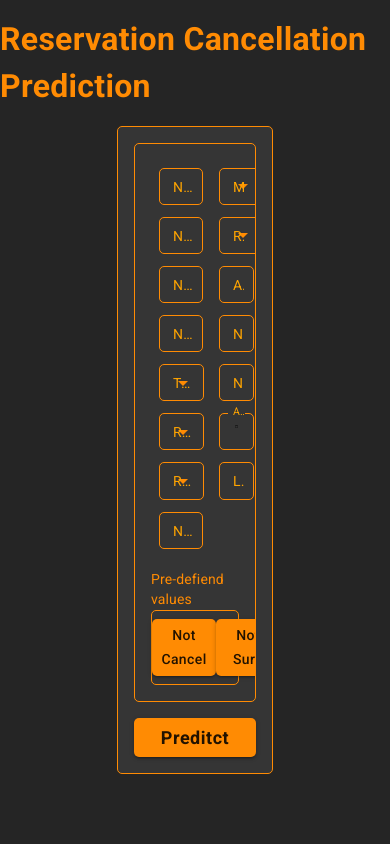
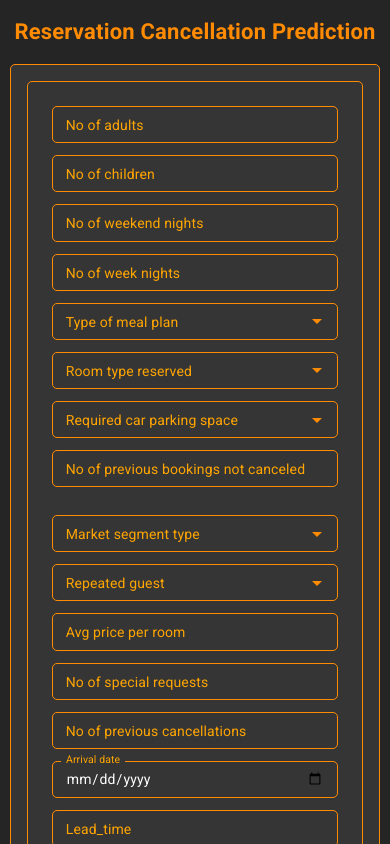
Before and after one commit to RizniMohamed/rcp_frontend, a React (Create React App) app: page / in a window 390 px wide. Shown: the top 844 px of the page. Built offline with nearby package versions, Linux system fonts and the light colour scheme.

Commit message:
mobile css added

```diff
--- a/src/App.js
+++ b/src/App.js
@@ -3,6 +3,8 @@ import * as Yup from 'yup';
 import { useFormik } from 'formik';
 import { useState } from "react";
 import { get_booking_status } from './api'
+import { useTheme } from '@mui/material/styles';
+import useMediaQuery from '@mui/material/useMediaQuery';
 
 const validationSchema = Yup.object({
   no_of_weekend_nights: Yup.number().typeError("Must be a number").required('Required!'),
@@ -24,6 +26,10 @@ const validationSchema = Yup.object({
 });
 
 function App() {
+
+  const theme = useTheme();
+  const isSmallScreen = useMediaQuery(theme.breakpoints.down('sm'));
+
 
   const [load, setLoad] = useState(false)
   const [result, setResult] = useState(null)
@@ -213,7 +219,7 @@ function App() {
     <Box display='flex' alignItems='center' flexDirection='column' sx={style_scroll}>
       <Typography
         fontWeight={700}
-        fontSize={32}
+        fontSize={isSmallScreen ? 22 :32}
         color="primary"
         marginY={2}
       >
@@ -221,13 +227,13 @@ function App() {
       </Typography>
 
 
-      <Box width="40%" border="1px solid #FF8B03" borderRadius={1} padding={2} bgcolor="#353535" >
+      <Box width={isSmallScreen ? "95%" : "40%"} border="1px solid #FF8B03" borderRadius={1} padding={2} bgcolor="#353535" >
         <form onSubmit={formik.handleSubmit}>
 
           {load && !result && <Box sx={{ width: '100%' }}>
             <Typography
               fontWeight={700}
-              fontSize={28}
+              fontSize={isSmallScreen ? 18 : 28}
               color="primary"
               marginBottom={2}
               textAlign='center'
@@ -240,14 +246,14 @@ function App() {
           {result && <Box display="flex" alignItems="center" flexDirection="column">
             <Typography
               fontWeight={700}
-              fontSize={28}
+              fontSize={isSmallScreen ? 18 : 28}
               color="primary"
               textAlign='center'
             >
               Predicted Result
             </Typography>
             <Slider
-              sx={{ width: "80%", marginTop: 6, marginX: 4 }}
+              sx={{ width: isSmallScreen? "60%" : "80%", marginTop: 6, marginX: 4 }}
               disabled
               value={result}
               marks={[
@@ -267,7 +273,7 @@ function App() {
 
           {!load && !result && <Box overflow="auto" border="1px solid #FF8B03" padding={2} borderRadius={1} sx={style_scroll} display="flex" flexDirection="column" justifyContent="space-evenly">
 
-            <Box display="flex" justifyContent="space-evenly" >
+            <Box display="flex" justifyContent="space-evenly" flexDirection={isSmallScreen ? "column" : "row"}>
               <Box margin={1} minWidth="50%">
 
                 <TextField
@@ -542,19 +548,19 @@ function App() {
             <Box display="flex" justifyContent="space-evenly" border="1px solid #FF8B03" paddingY={1} borderRadius={1} >
 
               <Tooltip title={get_tooltip(1)}>
-                <Button color="primary" variant="contained" size="small" onClick={() => set_predifend(1)} sx={{ width: 100, fontWeight: 500, fontSize: 14 }}>
+                <Button color="primary" variant="contained" size="small" onClick={() => set_predifend(1)} sx={{ width: isSmallScreen ? 80 : 100, fontWeight: 500, fontSize: 11 }}>
                   Not Cancel
                 </Button>
               </Tooltip>
 
               <Tooltip title={get_tooltip(2)}>
-                <Button color="primary" variant="contained" size="small" onClick={() => set_predifend(2)} sx={{ width: 100, fontWeight: 500, fontSize: 14 }}>
+                <Button color="primary" variant="contained" size="small" onClick={() => set_predifend(2)} sx={{ width: isSmallScreen ? 80 : 100, fontWeight: 500, fontSize: 11 }}>
                   Not Sure
                 </Button>
               </Tooltip>
 
               <Tooltip title={get_tooltip(3)}>
-                <Button color="primary" variant="contained" size="small" onClick={() => set_predifend(3)} sx={{ width: 100, fontWeight: 500, fontSize: 14 }}>
+                <Button color="primary" variant="contained" size="small" onClick={() => set_predifend(3)} sx={{ width: isSmallScreen ? 80 : 100, fontWeight: 500, fontSize: 11 }}>
                   Cancel
                 </Button>
               </Tooltip>
```
